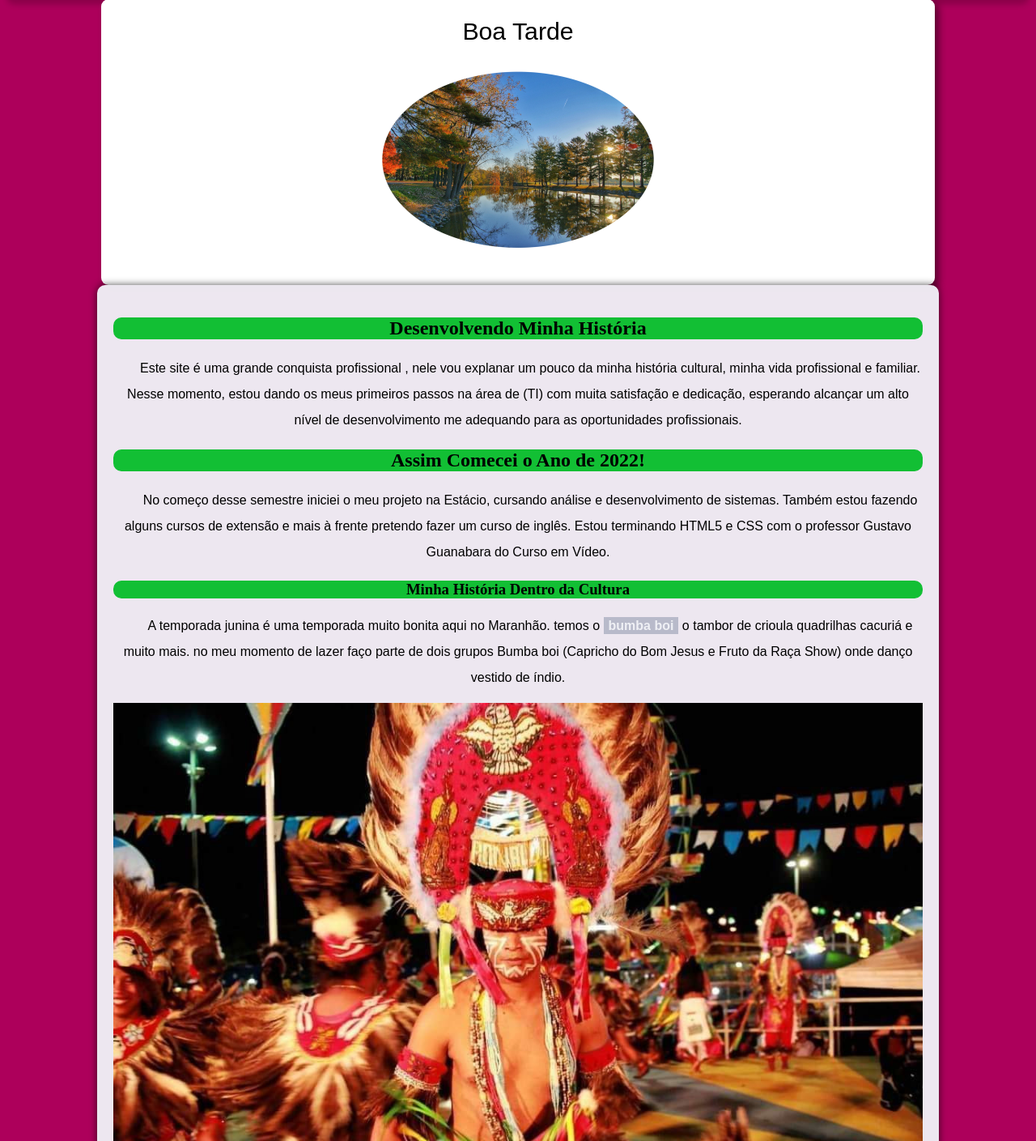
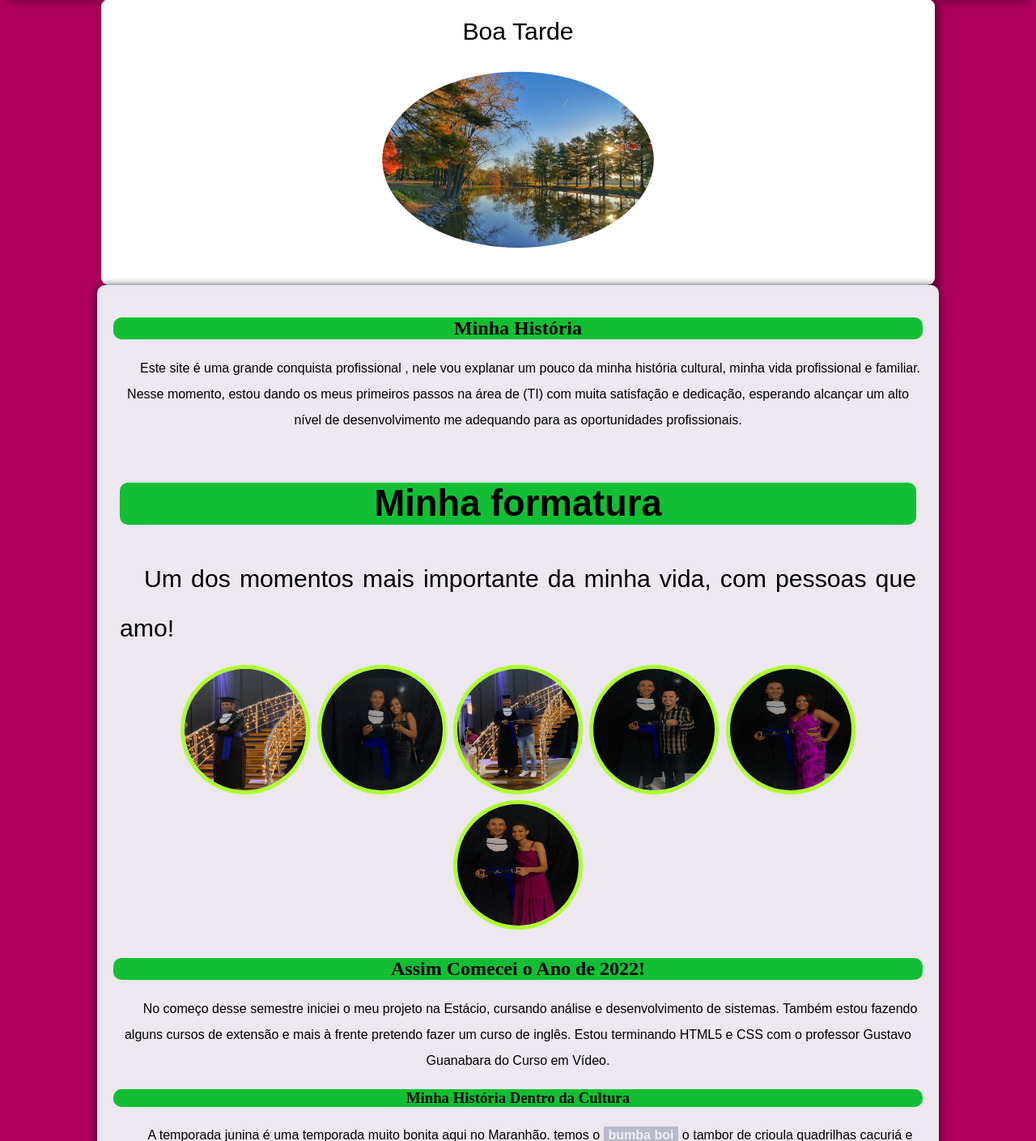
Before and after one commit to RONALDOPEREIRADASILVA/Site-pessoal, a PHP site: page /index.html in a window 1280 px wide. Shown: the part 179-1588 px from the top of the page at 81% size. Run offline with PHP 8.4, Linux system fonts and the light colour scheme.

Commit message:
Atualização

```diff
--- a/estilo/style.css
+++ b/estilo/style.css
@@ -23,7 +23,12 @@
         padding-top: 30px;
         border-radius: 10px;
     }
-
+    .formatura img {
+        width: 150px;
+        height: 150px;
+        border-radius: 50%;
+        border: 5px solid greenyellow;
+    }
     header >h1{
         color:rgb(228, 230, 237);
         font-family: Arial, Helvetica, sans-serif;
--- a/index.html
+++ b/index.html
@@ -4,7 +4,7 @@
     <meta charset="UTF-8">
     <meta http-equiv="X-UA-Compatible" content="IE=edge">
     <meta name="viewport" content="width=device-width, initial-scale=1.0">
-    <title> Site  Pessoal</title>
+    <title> Carreira e Cultura</title>
     <link rel="shortcut icon" href="favicon.ico" type="image/x-icon">
     <link rel="stylesheet" href="estilo/style.css">
 
@@ -54,11 +54,21 @@
 
     <main>
         <article>
-         <h1>Desenvolvendo Minha História</h1>
+         <h1> Minha História</h1>
          <P>
              Este site é uma grande conquista profissional , nele vou explanar um pouco da minha história cultural, minha vida profissional e familiar.
              Nesse momento, estou dando os meus primeiros passos na área de (TI) com muita satisfação e dedicação, esperando alcançar um alto nível de desenvolvimento me adequando para as oportunidades profissionais.
          </P>
+         <div class="formatura">
+             <h2>Minha formatura</h2>
+             <p>Um dos momentos mais importante da minha vida, com pessoas que amo!</p>
+             <img src="./FOTOS/formatura.jpg" alt="foto da formatura"> <img src="./FOTOS/formatura02.jpg" alt="foto da formatura">
+             <img src="./FOTOS/formatura03.jpg" alt="foto da formatura">
+             <img src="./FOTOS/formatura04.jpg" alt="foto da formatura">
+             <img src="./FOTOS/formatura05.jpg" alt="foto da formatura">
+             <img src="./FOTOS/formatura06.jpg" alt="">
+         </div>
+
 
 
 
```
Also changed, not shown: FOTOS/formatura.jpg (added), FOTOS/formatura02.jpg (added), FOTOS/formatura03.jpg (added), FOTOS/formatura04.jpg (added), FOTOS/formatura05.jpg (added), FOTOS/formatura06.jpg (added).
